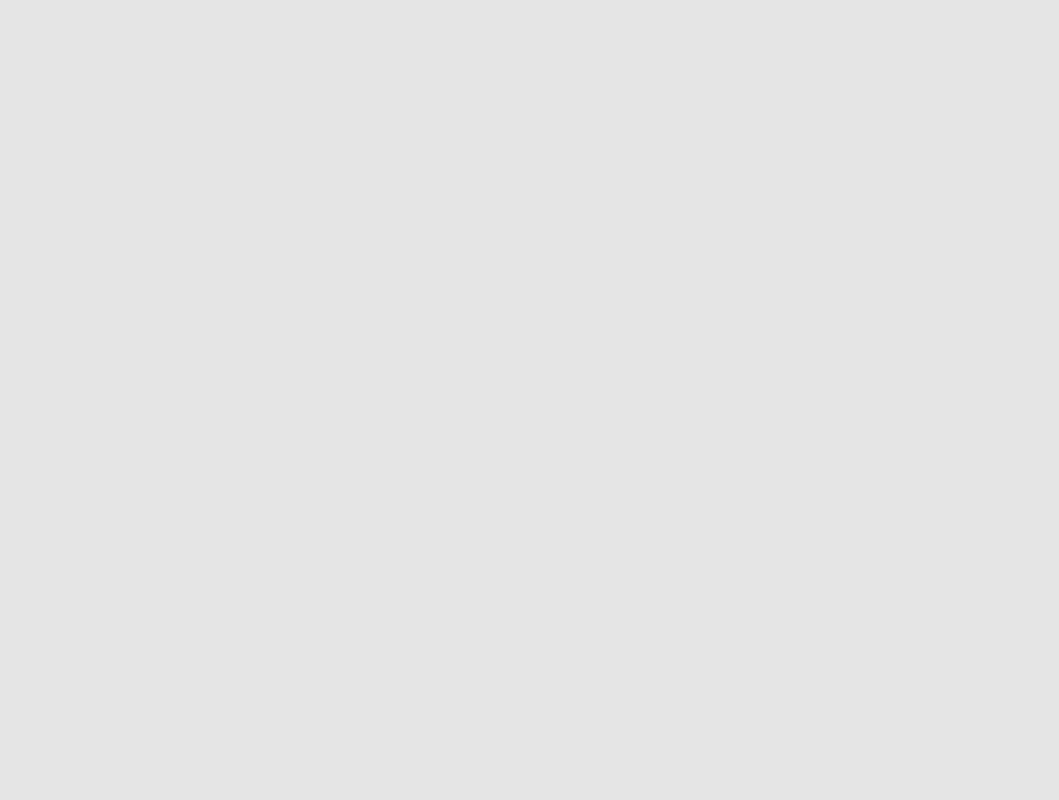
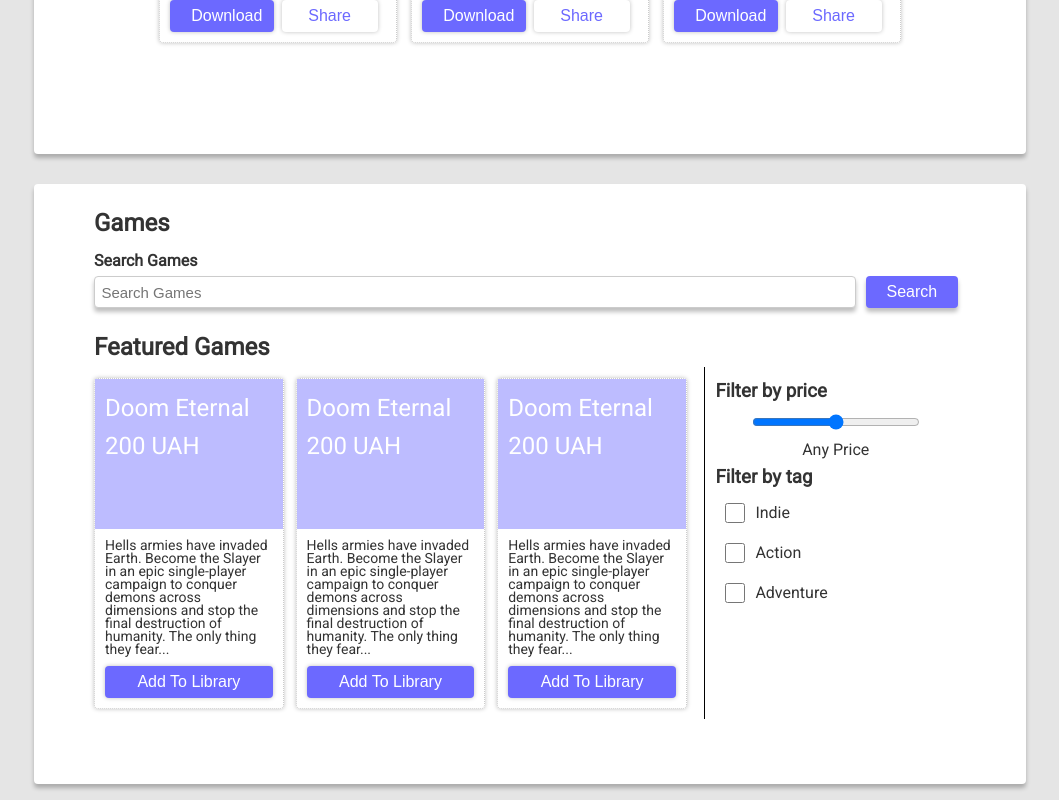
Before and after one commit to YaroslavGumeniuk/Steam, an Angular app: page / in a window 1280 px wide. Shown: the part 1996-2796 px from the top of the page, without its empty margins (110-1169 px from the left). Before the commit the page ends 800 px from the top, so only its background shows below. Built offline with nearby package versions, Linux system fonts and the light colour scheme.

Commit message:
games component created

```diff
--- a/src/app/app.component.html
+++ b/src/app/app.component.html
@@ -17,8 +17,9 @@
 </nav>
 
 <div class="container">
-  <!-- <app-login></app-login> -->
-  <!-- <app-profile></app-profile> -->
-  <!-- <app-friends></app-friends> -->
+  <app-login></app-login>
+  <app-profile></app-profile>
+  <app-friends></app-friends>
   <app-library></app-library>
+  <app-games></app-games>
 </div>
--- a/src/app/app.module.ts
+++ b/src/app/app.module.ts
@@ -7,6 +7,7 @@
 import { ProfileComponent } from './profile/profile.component';
 import { FriendsComponent } from './friends/friends.component';
 import { LibraryComponent } from './library/library.component';
+import { GamesComponent } from './games/games.component';
 
 @NgModule({
   declarations: [
@@ -14,7 +15,8 @@
     LoginComponent,
     ProfileComponent,
     FriendsComponent,
-    LibraryComponent
+    LibraryComponent,
+    GamesComponent
   ],
   imports: [
     BrowserModule,
--- a/src/app/friends/friends.component.scss
+++ b/src/app/friends/friends.component.scss
@@ -11,6 +11,10 @@
 }
 .search-block {
   display: flex;
+  input {
+    font-size: 15px;
+    width: 100%;
+  }
   input,
   .search-btn {
     box-shadow: 0px 4px 4px rgba(0, 0, 0, 0.25);
--- /dev/null
+++ b/src/app/games/games.component.html
@@ -0,0 +1,63 @@
+<div class="games-container">
+    <h2>Games</h2>
+    <div class="form-control">
+        <label>Search Games</label>
+        <div class="search-block">
+            <input type="text" placeholder="Search Games">
+            <button class="btn search-btn">Search</button>
+        </div>
+    </div>
+    <h2>Featured Games</h2>
+    <div class="search-games__container">
+        <div class="card-container">
+            <div class="card">
+                <div class="card__header">
+                    <p>Doom Eternal</p>
+                    <p>200 UAH</p>
+                </div>
+                <div class="card__content">
+                    <p>Hells armies have invaded Earth. Become the Slayer in an epic single-player campaign to conquer demons across dimensions and stop the final destruction of humanity. The only thing they fear...</p>
+                    <button class="btn btn-add">Add To Library</button>
+                </div>
+            </div>
+
+            <div class="card">
+                <div class="card__header">
+                    <p>Doom Eternal</p>
+                    <p>200 UAH</p>
+                </div>
+                <div class="card__content">
+                    <p>Hells armies have invaded Earth. Become the Slayer in an epic single-player campaign to conquer demons across
+                        dimensions and stop the final destruction of humanity. The only thing they fear...</p>
+                    <button class="btn btn-add">Add To Library</button>
+                </div>
+            </div>
+
+            <div class="card">
+                <div class="card__header">
+                    <p>Doom Eternal</p>
+                    <p>200 UAH</p>
+                </div>
+                <div class="card__content">
+                    <p>Hells armies have invaded Earth. Become the Slayer in an epic single-player campaign to conquer demons across
+                        dimensions and stop the final destruction of humanity. The only thing they fear...</p>
+                    <button class="btn btn-add">Add To Library</button>
+                </div>
+            </div>
+        </div>
+        <div class="filter-container">
+            <h3>Filter by price</h3>
+            <div class="range-price">
+                <input type="range" class="range">
+                <p>Any Price</p>
+            </div>
+            <h3>Filter by tag</h3>
+            <form class="checkbox-block">
+                <label><input type="checkbox" name="tag" value="Indie"><span>Indie</span></label>
+                <label><input type="checkbox" name="tag" value="Indie"><span>Action</span></label>
+                <label><input type="checkbox" name="tag" value="Indie"><span>Adventure</span></label>
+            </form>
+        </div>
+    </div>
+
+</div>
--- /dev/null
+++ b/src/app/games/games.component.scss
@@ -0,0 +1,102 @@
+.games-container {
+  // display: flex;
+  //   flex-direction: column;
+  padding: 20px 60px;
+  min-height: 600px;
+  margin: 0 auto;
+  margin-top: 30px;
+  background: #ffffff;
+  box-shadow: 0px 4px 4px rgba(0, 0, 0, 0.25);
+  border-radius: 4px;
+}
+.search-block {
+  display: flex;
+  margin-bottom: 20px;
+  input {
+    font-size: 15px;
+    width: 100%;
+  }
+  input,
+  .search-btn {
+    box-shadow: 0px 4px 4px rgba(0, 0, 0, 0.25);
+    border-radius: 4px;
+  }
+}
+.search-btn {
+  background-color: #6c69ff;
+  margin-left: 10px;
+}
+.search-games__container {
+  display: flex;
+  justify-content: space-between;
+}
+.card-container {
+  width: 68%;
+  display: flex;
+  justify-content: space-between;
+}
+.card {
+  width: 32%;
+  margin-bottom: 10px;
+  padding: 0;
+  box-shadow: 0px 0px 4px rgba(0, 0, 0, 0.25);
+  border-radius: 4px;
+
+  .card__header {
+    background: #bdbcff;
+    color: #fff;
+    height: 150px;
+    padding: 10px;
+
+    p {
+      font-size: 24px;
+    }
+  }
+  .card__content {
+    padding: 10px;
+    font-size: 14px;
+    line-height: 13px;
+  }
+  .btn-add {
+    width: 100%;
+    background: #6c69ff;
+    color: #fff;
+    height: 32px;
+    box-shadow: 0px 0px 4px rgba(0, 0, 0, 0.25);
+    border-radius: 4px;
+    margin-top: 10px;
+  }
+}
+
+.filter-container {
+  width: 30%;
+  padding: 10px;
+  border-left: 1px solid #000;
+
+  .range-price {
+    display: flex;
+    flex-direction: column;
+    align-items: center;
+  }
+  .range {
+    width: 70%;
+    margin: 0;
+  }
+  .checkbox-block {
+    label {
+      display: block;
+
+      span {
+        display: inline-block;
+        width: 40px;
+        line-height: 40px;
+        vertical-align: top;
+      }
+    }
+    input {
+      width: 20px;
+      height: 20px;
+      margin: 10px;
+    }
+  }
+}
--- /dev/null
+++ b/src/app/games/games.component.ts
@@ -0,0 +1,15 @@
+import { Component, OnInit } from '@angular/core';
+
+@Component({
+  selector: 'app-games',
+  templateUrl: './games.component.html',
+  styleUrls: ['./games.component.scss']
+})
+export class GamesComponent implements OnInit {
+
+  constructor() { }
+
+  ngOnInit(): void {
+  }
+
+}
--- a/src/app/login/login.component.html
+++ b/src/app/login/login.component.html
@@ -10,5 +10,5 @@
         <input type="password" placeholder="Password">
         <div class="validation"></div>
     </div>
-    <button class="btn btn-search">Login</button>
+    <button class="btn btn-login">Login</button>
 </div>
--- a/src/app/login/login.component.scss
+++ b/src/app/login/login.component.scss
@@ -19,3 +19,7 @@
   box-shadow: 0px 0px 4px rgba(0, 0, 0, 0.25);
   border-radius: 4px;
 }
+input {
+  font-size: 15px;
+  width: 100%;
+}
--- a/src/app/profile/profile.component.scss
+++ b/src/app/profile/profile.component.scss
@@ -19,3 +19,7 @@
   box-shadow: 0px 0px 4px rgba(0, 0, 0, 0.25);
   border-radius: 4px;
 }
+input {
+  font-size: 15px;
+  width: 100%;
+}
--- a/src/styles.scss
+++ b/src/styles.scss
@@ -119,8 +119,8 @@
 input,
 select,
 textarea {
-  display: block;
-  width: 100%;
+  // display: block;
+  // width: 100%;
   padding: 0.4rem;
   font-size: 1.2rem;
   border: 1px solid #ccc;
```
Also changed, not shown: 1 other file (tests, documents, lock files or other folders).
